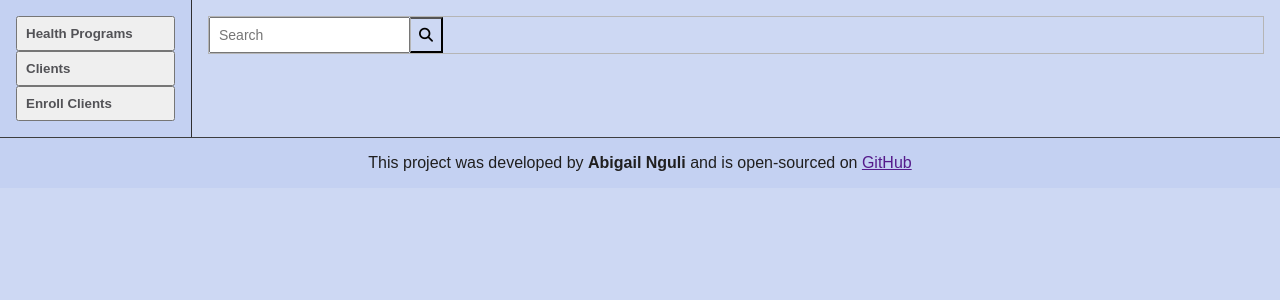
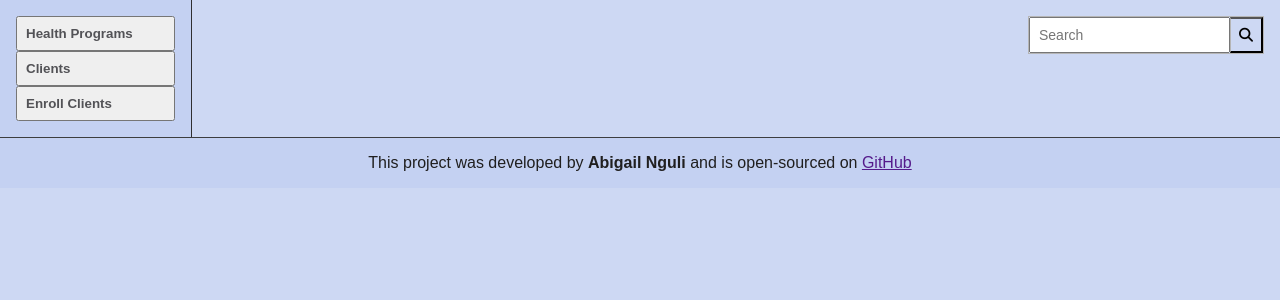
Before and after one commit to Abigail-Nguli/health-program-management, a PHP site: page / in a window 1280 px wide. Shown: the top 300 px of the page. Run offline with PHP 8.4, Linux system fonts and the light colour scheme; some libraries are stand-ins or nearby versions.

Commit message:
Update style.css

```diff
--- a/style.css
+++ b/style.css
@@ -65,7 +65,7 @@ body {
 }
 
 /*SEARCH BAR*/
-.serach-bar {
+.search-bar {
     display: flex;
     justify-content: flex-end;
     border-radius: 1.5rem;
```
